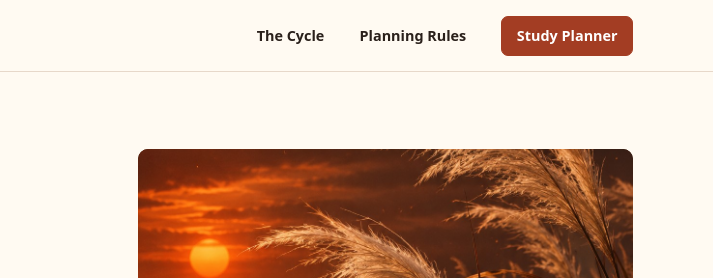
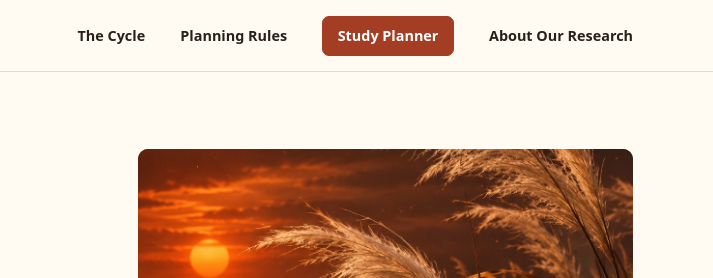
Before and after one commit to seuiaaaaaaaa/ningaskugon, a plain HTML site: page index.html in a window 1280 px wide. Shown: the top 278 px of the page, 567-1280 px from the left. Drawn offline with Linux system fonts and the light colour scheme.

Commit message:
Link About Our Research in navigation

```diff
--- a/index.html
+++ b/index.html
@@ -19,7 +19,10 @@
       <div class="nav-links">
         <a href="#cycle">The Cycle</a>
         <a href="#rules">Planning Rules</a>
-        <a class="button button-small" href="#planner">Study Planner</a>
+        <div class="nav-planner-links">
+          <a class="button button-small" href="#planner">Study Planner</a>
+          <a href="#about-research">About Our Research</a>
+        </div>
       </div>
     </nav>
   </header>
--- a/styles.css
+++ b/styles.css
@@ -27,12 +27,12 @@ h1 em, h2 em { color: var(--accent); font-weight: inherit; }
 .skip-link { position: fixed; z-index: 2; top: .75rem; left: .75rem; padding: .6rem 1rem; background: var(--white); transform: translateY(-150%); }
 .skip-link:focus { transform: none; }
 .site-header { border-bottom: 1px solid var(--line); }
-.nav, .nav-links, .brand { display: flex; align-items: center; }
+.nav, .nav-links, .nav-planner-links, .brand { display: flex; align-items: center; }
 .nav { min-height: 71px; justify-content: space-between; gap: 1rem; }
 .brand { gap: .6rem; font: 600 1.2rem/1.2 var(--serif); white-space: nowrap; }
 .brand-mark { display: grid; place-items: center; width: 32px; height: 32px; border-radius: 8px; background: var(--accent); color: white; font: 1.05rem system-ui; }
-.nav-links { gap: clamp(.75rem, 3vw, 2.2rem); font-size: .9rem; font-weight: 600; }
-.nav-links > a:not(.button):hover, .footer > a:last-child:hover { color: var(--accent); text-decoration: underline; }
+.nav-links, .nav-planner-links { gap: clamp(.75rem, 3vw, 2.2rem); font-size: .9rem; font-weight: 600; }
+.nav-links a:not(.button):hover, .footer > a:last-child:hover { color: var(--accent); text-decoration: underline; }
 .button { display: inline-flex; justify-content: center; align-items: center; min-height: 46px; padding: .6rem 1.15rem; border: 1px solid var(--accent); border-radius: 7px; background: var(--accent); color: white; font-weight: 650; font-size: .9rem; white-space: nowrap; }
 .button:hover { background: #812e1a; border-color: #812e1a; }
 .button-small { min-height: 40px; padding: .4rem .9rem; }
```
